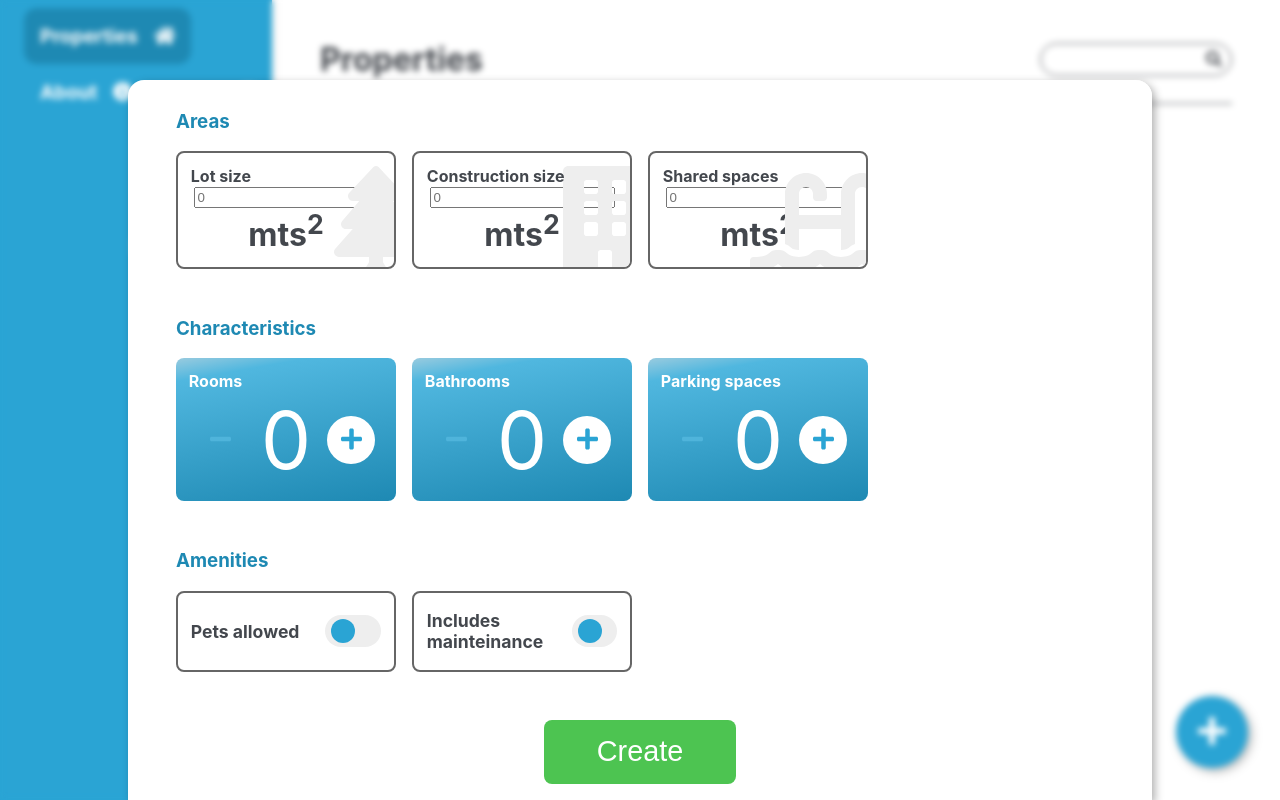
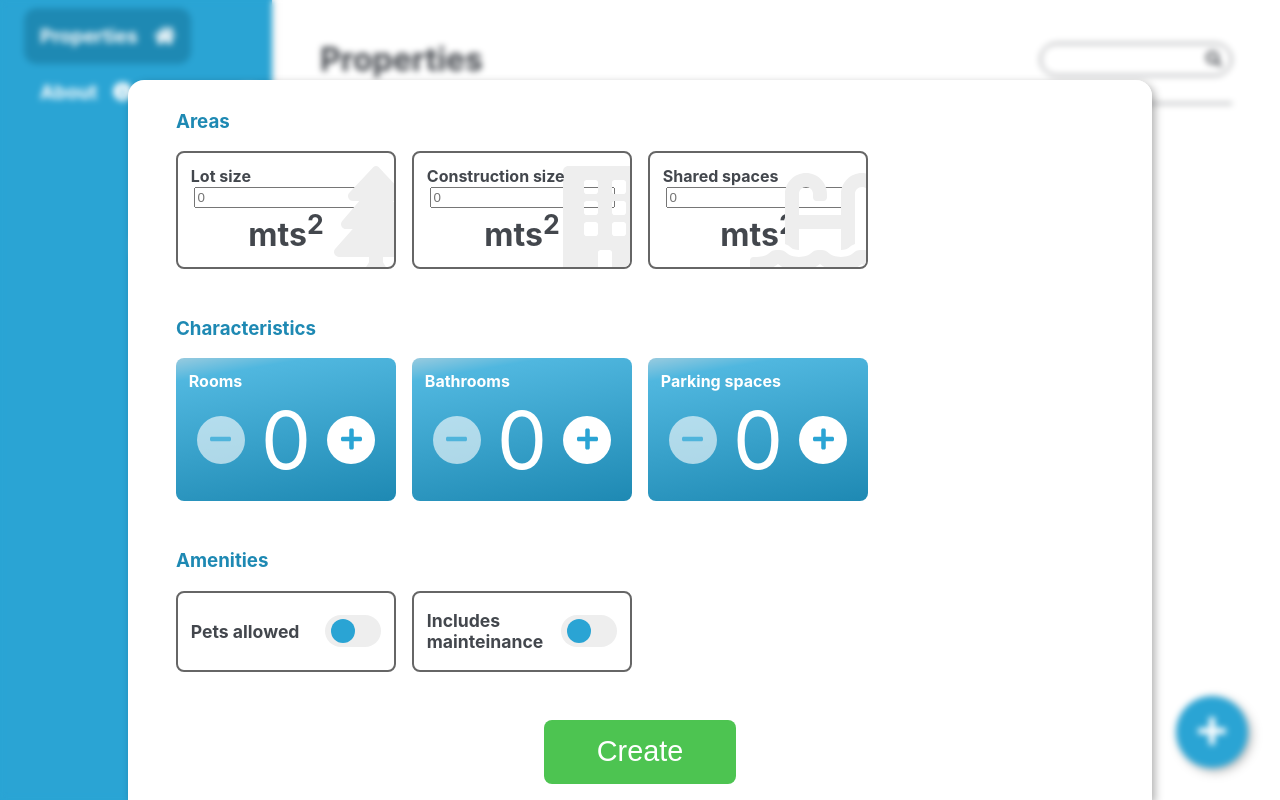
Before and after one commit to denkiapple/PropertyCreator, a React (Create React App) app: page /properties/add in a window 1280 px wide. In both pictures the pointer is over the button 220 px from the left and 439 px from the top of the page. Built offline with nearby package versions, Linux system fonts and the light colour scheme.

Commit message:
Update: Multiples: Updated styles

```diff
--- a/src/Components/NumberInput/NumberInput.module.css
+++ b/src/Components/NumberInput/NumberInput.module.css
@@ -51,7 +51,7 @@
 }
 
 .disabledBtn, .disabledBtn:hover {
-  background-color: var(--color-white-obscure);
+  background-color: var(--color-white-transparent);
   color: var(--color-brand-light);
   cursor: not-allowed;
 }
--- a/src/Components/Toggle/Toggle.module.css
+++ b/src/Components/Toggle/Toggle.module.css
@@ -24,7 +24,7 @@
   border: none;
   border-radius: 1rem;
   height: 2rem;
-  width: 3.5rem;
+  min-width: 3.5rem;
   cursor: pointer;
   transform: translateX(0);
   transition: all 600ms;
--- a/src/Containers/index.js
+++ b/src/Containers/index.js
@@ -1,5 +1,4 @@
 export { default as About } from "./About/About";
-export { default as Dashboard } from "./Dashboard/Dashboard";
 export { default as PropertyForm } from "./PropertyForm/PropertyForm";
 
 export { default as AddPropertyContainer } from "./AddPropertyContainer";
```
